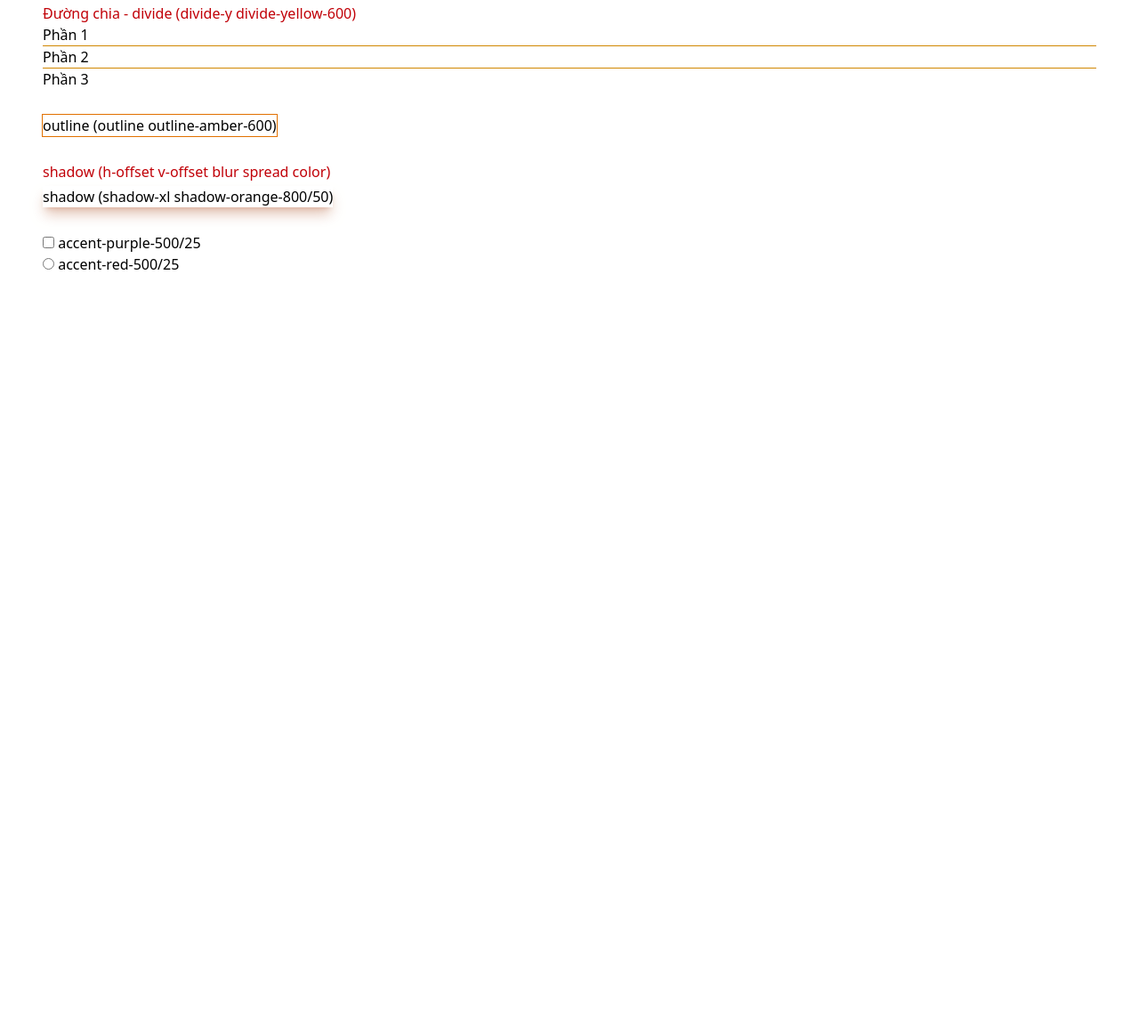
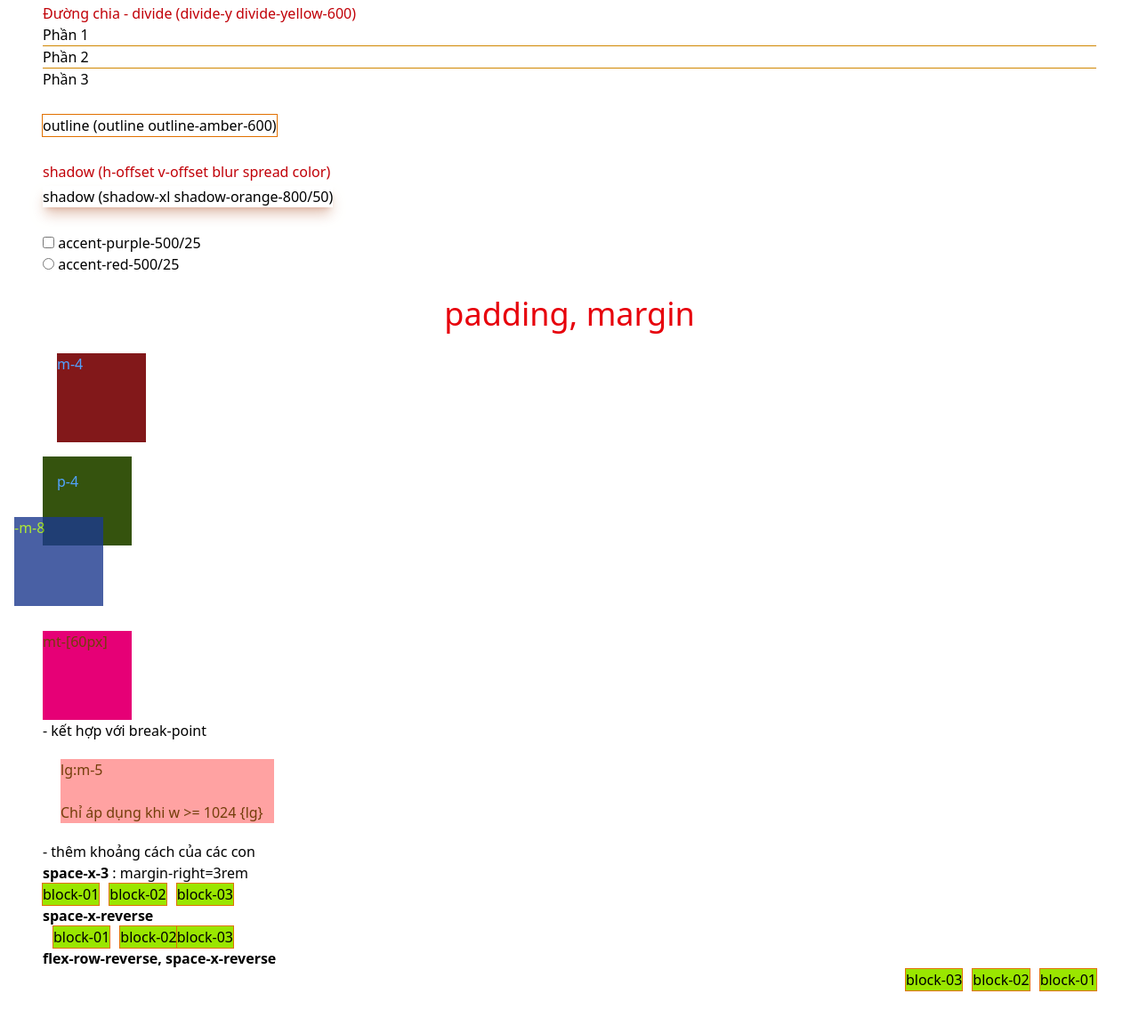
Before and after one commit to BaoVStorm/Tailwind-CSS, a website: page 02_GaLapTrinh/index.html in a window 1280 px wide. Shown: the part 511-1664 px from the top of the page at 89% size. Before the commit the page ends 820 px from the top, so only its background shows below. Drawn offline with nearby package versions, Linux system fonts and the light colour scheme.

Commit message:
margin padding

```diff
--- a/02_GaLapTrinh/index.html
+++ b/02_GaLapTrinh/index.html
@@ -60,5 +60,47 @@
             <input type="radio" class="accent-red-500/50">
             <label>accent-red-500/25</label>
         </div>
+
+     <!-- padding, margin -->
+    <h1 class="text-red-600 text-4xl mx-auto my-6 text-center ">padding, margin</h1>
+
+        <div class="h-25 w-25 bg-red-900 m-4 text-blue-400"> m-4</div>
+        <div class="h-25 w-25 bg-lime-900 p-4 text-blue-400"> p-4</div>
+        <div class="h-25 w-25 bg-blue-900 -m-8 text-lime-400 opacity-80"> -m-8</div>
+        <div class="h-25 w-25 bg-pink-600 mt-[60px] text-yellow-900"> mt-[60px]</div>
+
+
+        <!-- underline -->
+        <span class="">- kết hợp với break-point</span>
+        <div class="h-auto w-60 bg-red-300 lg:m-5 text-yellow-900"> lg:m-5
+            <br>
+            <br>
+            Chỉ áp dụng khi w >= 1024 {lg}
+        </div>
+
+        <!-- underline -->
+        <span class="">- thêm khoảng cách của các con</span>
+        <p><strong>space-x-3</strong> : margin-right=3rem</p>
+        <div class="flex space-x-3">
+            <div class="bg-lime-400 outline outline-amber-600">block-01</div>
+            <div class="bg-lime-400 outline outline-amber-600">block-02</div>
+            <div class="bg-lime-400 outline outline-amber-600">block-03</div>
+        </div>
+
+        <p><strong>space-x-reverse</strong> </p>
+        <div class="flex space-x-3 space-x-reverse">
+            <div class="bg-lime-400 outline outline-amber-600">block-01</div>
+            <div class="bg-lime-400 outline outline-amber-600">block-02</div>
+            <div class="bg-lime-400 outline outline-amber-600">block-03</div>
+        </div>
+
+        <p><strong>flex-row-reverse, space-x-reverse</strong> </p>
+        <div class="flex flex-row-reverse space-x-3 space-x-reverse">
+            <div class="bg-lime-400 outline outline-amber-600">block-01</div>
+            <div class="bg-lime-400 outline outline-amber-600">block-02</div>
+            <div class="bg-lime-400 outline outline-amber-600">block-03</div>
+        </div>
+
+    <div class="mb-20"></div>
 </body>
 </html>
```
